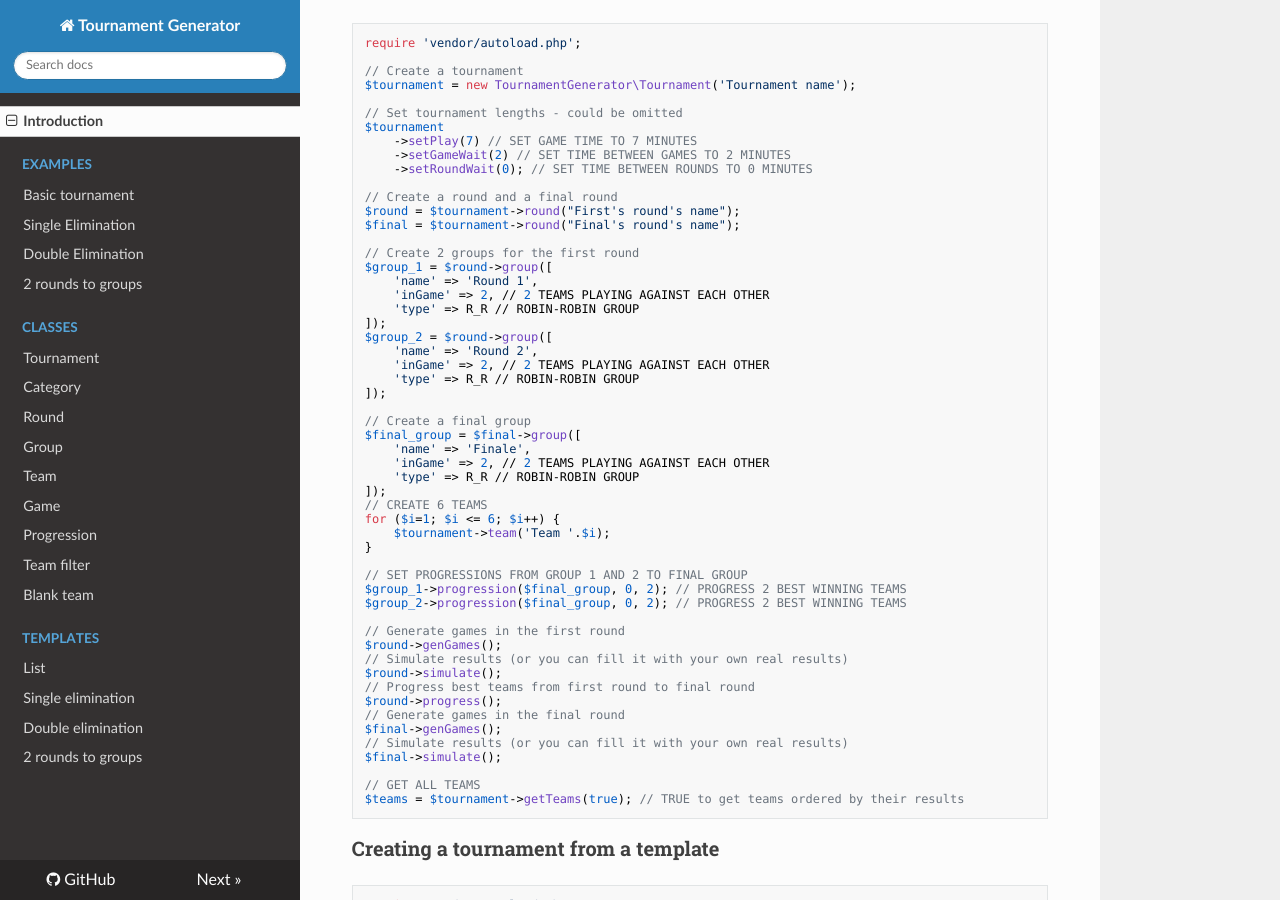
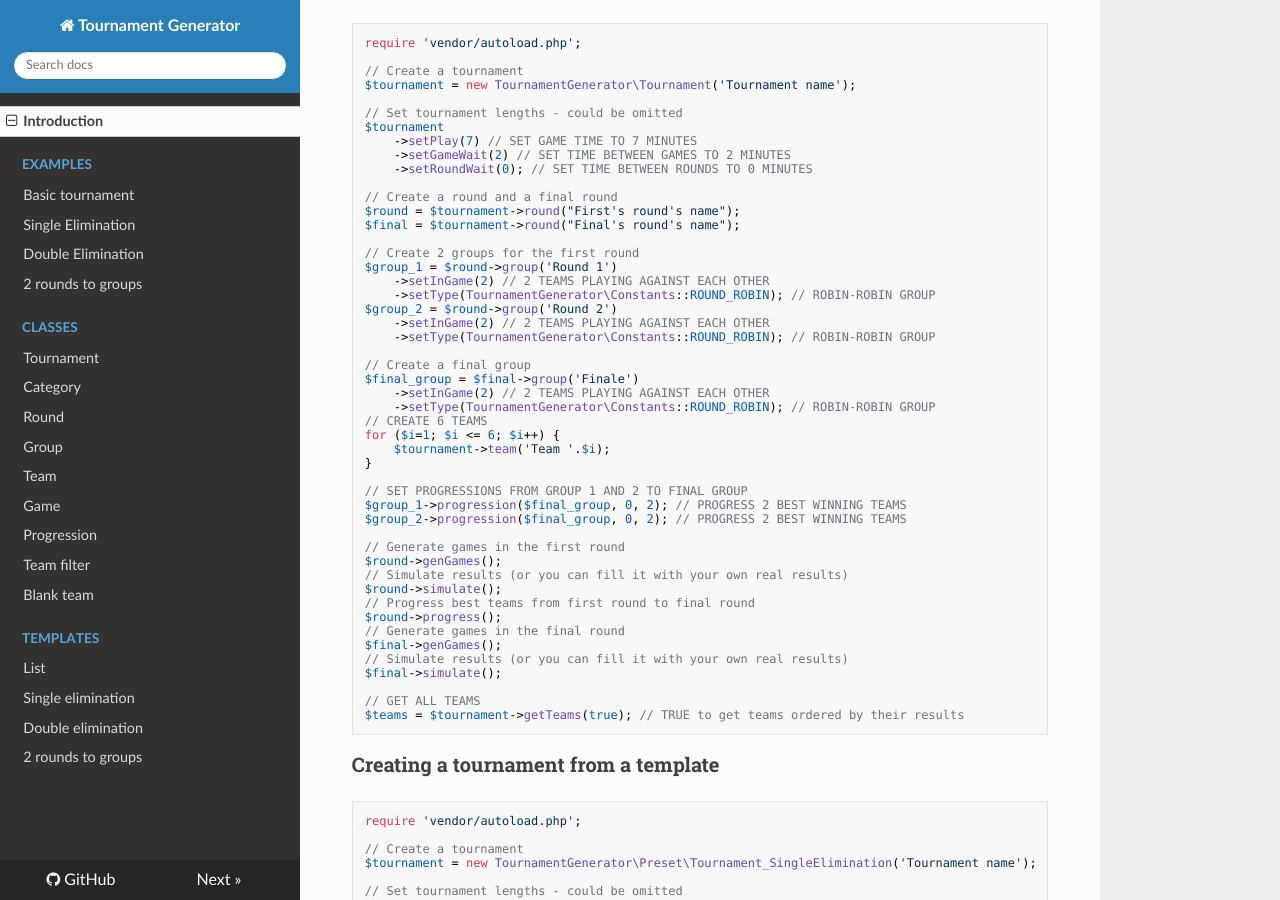
Before and after one commit to Heroyt/tournament-generator, an MkDocs documentation site: the page built from docs/index.md, in a window 1280 px wide and 900 px high, scrolled down 1310 px. Built offline with MkDocs 1.6.1, drawn with Linux system fonts in a browser that asks for light colours; nearby versions of some CDN libraries.

```diff
--- a/docs/index.md
+++ b/docs/index.md
@@ -48,23 +48,17 @@ $round = $tournament->round("First's round's name");
 $final = $tournament->round("Final's round's name");
 
 // Create 2 groups for the first round
-$group_1 = $round->group([
-	'name' => 'Round 1',
-	'inGame' => 2, // 2 TEAMS PLAYING AGAINST EACH OTHER
-	'type' => R_R // ROBIN-ROBIN GROUP
-]);
-$group_2 = $round->group([
-	'name' => 'Round 2',
-	'inGame' => 2, // 2 TEAMS PLAYING AGAINST EACH OTHER
-	'type' => R_R // ROBIN-ROBIN GROUP
-]);
+$group_1 = $round->group('Round 1')
+	->setInGame(2) // 2 TEAMS PLAYING AGAINST EACH OTHER
+	->setType(TournamentGenerator\Constants::ROUND_ROBIN); // ROBIN-ROBIN GROUP
+$group_2 = $round->group('Round 2')
+	->setInGame(2) // 2 TEAMS PLAYING AGAINST EACH OTHER
+	->setType(TournamentGenerator\Constants::ROUND_ROBIN); // ROBIN-ROBIN GROUP
 
 // Create a final group
-$final_group = $final->group([
-	'name' => 'Finale',
-	'inGame' => 2, // 2 TEAMS PLAYING AGAINST EACH OTHER
-	'type' => R_R // ROBIN-ROBIN GROUP
-]);
+$final_group = $final->group('Finale')
+	->setInGame(2) // 2 TEAMS PLAYING AGAINST EACH OTHER
+	->setType(TournamentGenerator\Constants::ROUND_ROBIN); // ROBIN-ROBIN GROUP
 // CREATE 6 TEAMS
 for ($i=1; $i <= 6; $i++) {
 	$tournament->team('Team '.$i);
```
Also changed, not shown: docs/examples/basic.md (+9 -15 lines), readme.md (+10 -15 lines).
